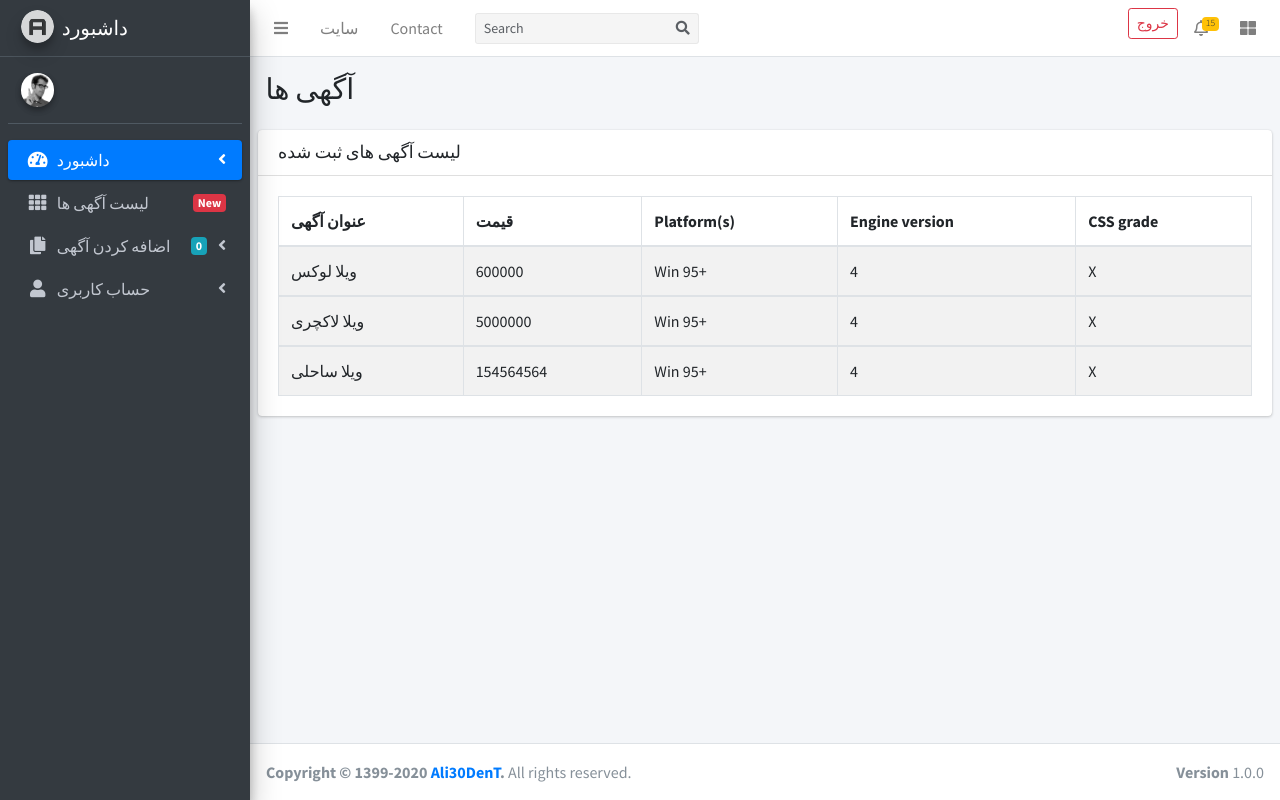
After one commit to 6lineir/ak, a Django app: page /accounts/ads_list in a window 1280 px wide. The commit adds this page. Run offline with Django 3.2, Linux system fonts and the light colour scheme; data comes from the database, SQL or seed files in the repository; both versions use the stored data as it was after the commit; some libraries are stand-ins or nearby versions.

Commit message:
Fix Login and ListAds

```diff
--- a/_config.yml
+++ /dev/null
@@ -1 +0,0 @@
-theme: jekyll-theme-hacker
--- a/accounts/urls.py
+++ b/accounts/urls.py
@@ -2,7 +2,7 @@
 from django.urls import path
 from django.contrib.auth import views as auth_views
 
-from .views import index, profile
+from .views import index, profile, Ads_list
 
 
 app_name ="accounts"
@@ -14,6 +14,6 @@ urlpatterns = [
 urlpatterns += [
     path('', index, name='panel'),
     path('profile', profile, name='profile'),
-    #path('')
+    path('ads_list', Ads_list, name='ads_list'),
     #path('addAds', addAdds)
 ]
--- a/accounts/views.py
+++ b/accounts/views.py
@@ -1,11 +1,21 @@
 from django.shortcuts import render
 from django.contrib.auth.decorators import login_required
 
+from web.models import addAds
+
 # Create your views here.
 
-#@login_required
+@login_required
 def index(request):
     return render(request, 'panel/index.html')
 
+@login_required
 def profile(request):
     return render(request, 'panel/profile.html')
+
+def Ads_list(request):
+    ads_list = addAds.objects.all()
+    context = {
+        'ads_list' : ads_list
+    }
+    return render(request, 'panel/Ads-list.html', context)
--- a/ak/urls.py
+++ b/ak/urls.py
@@ -19,7 +19,7 @@ from django.urls import path, include
 urlpatterns = [
     path('admin/', admin.site.urls),
     path('', include('web.urls')),
-    path('panel/', include('accounts.urls')),
+    path('accounts/', include('accounts.urls')),
 ]
 
 from django.conf import settings
--- a/requirement.txt
+++ b/requirement.txt
@@ -1,5 +1,7 @@
 asgiref==3.2.7
 Django==3.0.7
+django-crispy-forms==1.9.1
+django-widget-tweaks==1.4.8
 Pillow==7.1.2
 pytz==2020.1
 sqlparse==0.3.1
--- /dev/null
+++ b/templates/panel/Ads-list.html
@@ -0,0 +1,90 @@
+{% extends 'panel/base.html' %}
+ {% block content %}
+
+<div class="wrapper">
+
+  <!-- Navbar -->
+  {% include './tmp/nav.html' %}
+  <!-- /.navbar -->
+ <!-- SideBar -->
+ {% include './tmp/side.html' %}
+ <!-- /.SideBar -->
+
+
+  <!-- Content Wrapper. Contains page content -->
+  <div class="content-wrapper">
+    <!-- Content Header (Page header) -->
+    <section class="content-header">
+      <div class="container-fluid">
+        <div class="row mb-2">
+          <div class="col-sm-6">
+            <h1>آگهی ها</h1>
+          </div>
+        </div>
+      </div><!-- /.container-fluid -->
+    </section>
+
+    <!-- Main content -->
+    <section class="content">
+
+      <!-- Default box -->
+
+      <div class="card">
+        <div class="card-header">
+          <h3 class="card-title">لیست آگهی های ثبت شده</h3>
+        </div>
+        <!-- /.card-header -->
+        <div class="card-body">
+          <table id="example1" class="table table-bordered table-striped">
+            <thead>
+            <tr>
+              <th>عنوان آگهی</th>
+              <th>قیمت</th>
+              <th>Platform(s)</th>
+              <th>Engine version</th>
+              <th>CSS grade</th>
+            </tr>
+            </thead>
+            {% for addAds in ads_list %}
+            <tbody>
+            <tr>
+              <td>{{ addAds.title }}</td>
+              <td>{{ addAds.price }}</td>
+              <td>Win 95+</td>
+              <td> 4</td>
+              <td>X</td>
+            </tr>
+          </tbody>
+          {% endfor %}
+          </table>
+        </div>
+        <!-- /.card-body -->
+      </div>
+      <!-- /.card -->
+    </div>
+
+
+
+
+
+
+
+
+      <!-- /.card -->
+
+    </section>
+    <!-- /.content -->
+  </div>
+  <!-- /.content-wrapper -->
+
+  {% include './tmp/footer.html' %}
+
+  <!-- Control Sidebar -->
+  <aside class="control-sidebar control-sidebar-dark">
+    <!-- Control sidebar content goes here -->
+  </aside>
+  <!-- /.control-sidebar -->
+</div>
+<!-- ./wrapper -->
+
+{% endblock %}
--- a/templates/panel/base.html
+++ b/templates/panel/base.html
@@ -26,11 +26,16 @@
   <link rel="stylesheet" href="{% static 'panel/plugins/daterangepicker/daterangepicker.css' %}">
   <!-- summernote -->
   <link rel="stylesheet" href="{% static 'panel/plugins/summernote/summernote-bs4.min.css' %}">
+   <!-- DataTables -->
+   <link rel="stylesheet" href="{% static 'panel/plugins/datatables-bs4/css/dataTables.bootstrap4.min.css' %}">
+   <link rel="stylesheet" href="{% static 'panel/plugins/datatables-responsive/css/responsive.bootstrap4.min.css' %}">
 </head>
 <body class="hold-transition sidebar-mini layout-fixed">
 
 
 
+  {% block content %}
+  {% endblock %}
 
 
 <!-- jQuery -->
@@ -67,10 +72,13 @@
 <script src="{% static 'panel/dist/js/pages/dashboard.js' %}"></script>
 <!-- AdminLTE for demo purposes -->
 <script src="{% static 'panel/dist/js/demo.js' %}"></script>
+<!-- DataTables -->
+<script src="{% static 'panel/plugins/datatables/jquery.dataTables.min.js' %}"></script>
+<script src="{% static 'panel/plugins/datatables-bs4/js/dataTables.bootstrap4.min.js' %}"></script>
+<script src="{% static 'panel/plugins/datatables-responsive/js/dataTables.responsive.min.js' %}"></script>
+<script src="{% static 'panel/plugins/datatables-responsive/js/responsive.bootstrap4.min.js' %}"></script>
 
 
 
-{% block content %}
-{% endblock %}
 </body>
 </html>
--- a/templates/panel/index.html
+++ b/templates/panel/index.html
@@ -18,12 +18,6 @@
         <div class="row mb-2">
           <div class="col-sm-6">
             <h1 class="m-0 text-dark">داشبورد</h1>
-          </div><!-- /.col -->
-          <div class="col-sm-6">
-            <ol class="breadcrumb float-sm-right">
-              <li class="breadcrumb-item"><a href="#">Home</a></li>
-              <li class="breadcrumb-item active">Dashboard v1</li>
-            </ol>
           </div><!-- /.col -->
         </div><!-- /.row -->
       </div><!-- /.container-fluid -->
--- a/templates/panel/tmp/nav.html
+++ b/templates/panel/tmp/nav.html
@@ -26,63 +26,9 @@
 
     <!-- Right navbar links -->
     <ul class="navbar-nav ml-auto">
-      <!-- Messages Dropdown Menu -->
+      <!-- Log Out Is Acc -->
       <li class="nav-item dropdown">
-        <a class="nav-link" data-toggle="dropdown" href="#">
-          <i class="far fa-comments"></i>
-          <span class="badge badge-danger navbar-badge">3</span>
-        </a>
-        <div class="dropdown-menu dropdown-menu-lg dropdown-menu-right">
-          <a href="#" class="dropdown-item">
-            <!-- Message Start -->
-            <div class="media">
-              <img src="dist/img/user1-128x128.jpg" alt="User Avatar" class="img-size-50 mr-3 img-circle">
-              <div class="media-body">
-                <h3 class="dropdown-item-title">
-                  Brad Diesel
-                  <span class="float-right text-sm text-danger"><i class="fas fa-star"></i></span>
-                </h3>
-                <p class="text-sm">Call me whenever you can...</p>
-                <p class="text-sm text-muted"><i class="far fa-clock mr-1"></i> 4 Hours Ago</p>
-              </div>
-            </div>
-            <!-- Message End -->
-          </a>
-          <div class="dropdown-divider"></div>
-          <a href="#" class="dropdown-item">
-            <!-- Message Start -->
-            <div class="media">
-              <img src="dist/img/user8-128x128.jpg" alt="User Avatar" class="img-size-50 img-circle mr-3">
-              <div class="media-body">
-                <h3 class="dropdown-item-title">
-                  John Pierce
-                  <span class="float-right text-sm text-muted"><i class="fas fa-star"></i></span>
-                </h3>
-                <p class="text-sm">I got your message bro</p>
-                <p class="text-sm text-muted"><i class="far fa-clock mr-1"></i> 4 Hours Ago</p>
-              </div>
-            </div>
-            <!-- Message End -->
-          </a>
-          <div class="dropdown-divider"></div>
-          <a href="#" class="dropdown-item">
-            <!-- Message Start -->
-            <div class="media">
-              <img src="dist/img/user3-128x128.jpg" alt="User Avatar" class="img-size-50 img-circle mr-3">
-              <div class="media-body">
-                <h3 class="dropdown-item-title">
-                  Nora Silvester
-                  <span class="float-right text-sm text-warning"><i class="fas fa-star"></i></span>
-                </h3>
-                <p class="text-sm">The subject goes here</p>
-                <p class="text-sm text-muted"><i class="far fa-clock mr-1"></i> 4 Hours Ago</p>
-              </div>
-            </div>
-            <!-- Message End -->
-          </a>
-          <div class="dropdown-divider"></div>
-          <a href="#" class="dropdown-item dropdown-footer">See All Messages</a>
-        </div>
+        <a href="{% url 'accounts:logout' %}" class="btn btn-block btn-outline-danger btn-sm">خروج</a>
       </li>
       <!-- Notifications Dropdown Menu -->
       <li class="nav-item dropdown">
--- a/templates/panel/tmp/side.html
+++ b/templates/panel/tmp/side.html
@@ -33,7 +33,7 @@
             </a>
           </li>
           <li class="nav-item">
-            <a href="٫" class="nav-link">
+            <a href="{% url 'accounts:ads_list' %}" class="nav-link">
               <i class="nav-icon fas fa-th"></i>
               <p>
                 لیست آگهی ها
```
Also changed, not shown: ak/settings.py (+8 -0 lines), templates/panel/blank.htm (added, +58 -0 lines), templates/registration/base.html (+6 -51 lines), templates/registration/login.html (+15 -18 lines), db.sqlite3.
